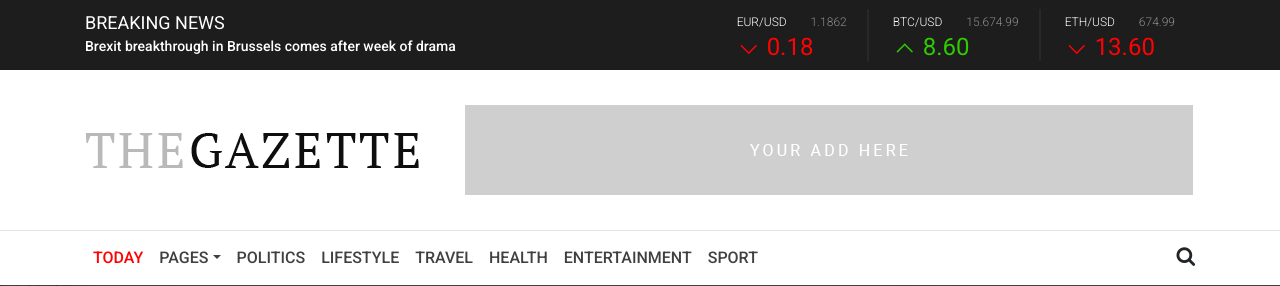
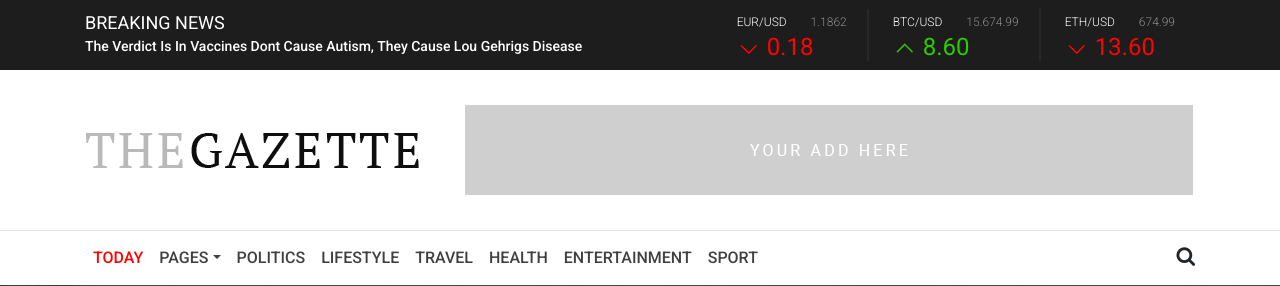
Before and after one commit to RyanFleck/Fake-News, a Flask app: page / in a window 1280 px wide. Shown: the top 286 px of the page. Run offline with Flask 2, Linux system fonts and the light colour scheme; some libraries are stand-ins or nearby versions.

Commit message:
Diversify ticker stories, (titles sourced from friends)

```diff
--- a/templates/single-post.html
+++ b/templates/single-post.html
@@ -35,12 +35,12 @@
                             <h5 class="breaking-news-title">Breaking news</h5>
                             <div id="breakingNewsTicker" class="ticker">
                                 <ul>
+                                    <li><a href="#">The Verdict Is In Vaccines Dont Cause Autism, They Cause Lou Gehrigs Disease</a></li>
+                                    <li><a href="#">New Yale Study Verifies, Liberal Voters Are More Likely To Be Infertile</a></li>
                                     <li><a href="#">Brexit breakthrough in Brussels comes after week of drama</a></li>
-                                    <li><a href="#">Brexit breakthrough in Brussels</a></li>
-                                    <li><a href="#">Brexit breakthrough in Brussels comes after week of drama</a></li>
-                                    <li><a href="#">Brex comes after week of drama</a></li>
-                                    <li><a href="#">Brexit breakthrough in Bweek of drama</a></li>
-                                    <li><a href="#">Brexit bssels comes after week of drama</a></li>
+                                    <li><a href="#">John Lennon returns as a ghost, announces he regrets writing 'Imagine'</a></li>
+                                    <li><a href="#">Florida Is The Strangest But Least Narcissistic State According To Columbia University Study</a></li>
+                                    <li><a href="#">Russia is clearly the problem and not a scapegoat</a></li>
                                 </ul>
                             </div>
                         </div>
```
Also changed, not shown: 1 other file.
